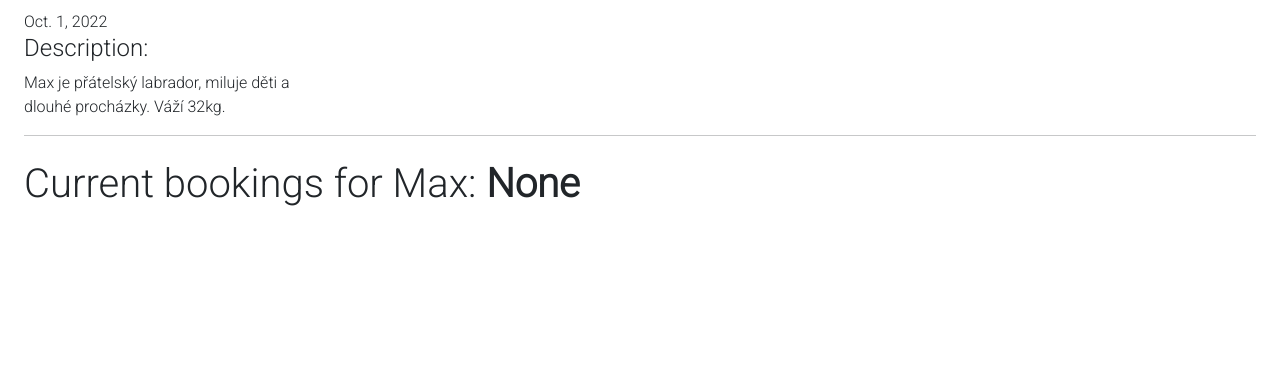
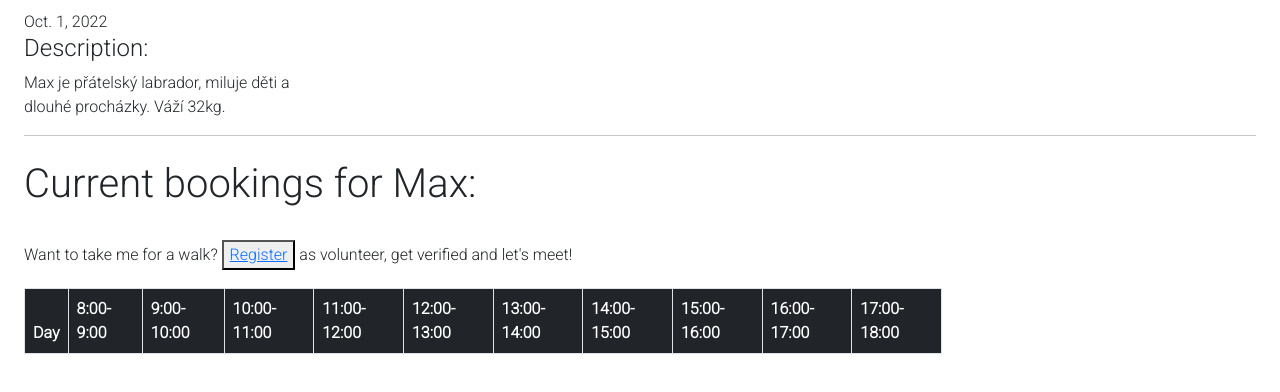
Before and after one commit to Dandys3900/IIS-Project, a Django app: page /bookanimal/1/ in a window 1280 px wide. Shown: the part 408-800 px from the top of the page. Run offline with Django 5.2, Linux system fonts and the light colour scheme; data comes from the database, SQL or seed files in the repository; tables that the repository leaves empty hold one stand-in row (values such as "Sample post"); grey boxes marked "Sample" are stand-in pictures; lists and menus that the app fills with data are empty.

Commit message:
wip booking

```diff
--- a/project/models.py
+++ b/project/models.py
@@ -141,9 +141,19 @@ class Walking(models.Model):
     class Meta:
         db_table = "Walking"
 
+    def delete(self, *args, **kwargs):
+        # Delete the related Reservation before deleting this instance
+        self.walk_id.delete()
+        super().delete(*args, **kwargs)
+
 class CheckUp(models.Model):
     checkup_id = models.OneToOneField(Reservation, primary_key=True, on_delete=models.CASCADE, db_column="reservationID")
     veterinarian = models.ForeignKey(CustomUser, on_delete=models.CASCADE, db_column="veterinarianID")
 
     class Meta:
         db_table = "CheckUp"
+
+    def delete(self, *args, **kwargs):
+        # Delete the related Reservation before deleting this instance
+        self.walk_id.delete()
+        super().delete(*args, **kwargs)
--- a/project/templates/animal_book.html
+++ b/project/templates/animal_book.html
@@ -49,32 +49,6 @@
             </h1>
             <br>
             <div class="row">
-                <!-- Timetable -->
-                {% if timetable %}
-                    <div class="col-md-9">
-                        <table class="table table-bordered">
-                            <thead>
-                                <tr>
-                                    <th>Day</th>
-                                    {% for hour in hours %}
-                                        <th>{{ hour }}:00-{{ hour|add:1 }}:00</th>
-                                    {% endfor %}
-                                </tr>
-                            </thead>
-                            <tbody>
-                                {% for key, values in timetable.items %}
-                                    <tr>
-                                        <td>{{ key.1 }} ({{ key.0 }})</td>
-                                        {% for value in values %}
-                                            <td style="background-color: {% if value %} red {% else %} green {% endif %};">
-                                            </td>
-                                        {% endfor %}
-                                    </tr>
-                                {% endfor %}
-                            </tbody>
-                        </table>
-                    </div>
-                {% endif %}
                 {% if user.userRole == "volunteer" %}
                     <!-- Reservation form -->
                     <div class="col-md-3">
@@ -93,12 +67,38 @@
                             </div>
                         </div>
                     </div>
-                {% elif not user %}
+                {% elif not user.is_authenticated %}
                     <br>
                     <br>
                     <label>
-                        Want to take me for walk? <button><a href="/register">Register</a></button> as volunteer, get verified and let's meet!
+                        Want to take me for a walk? <button><a href="/register">Register</a></button> as volunteer, get verified and let's meet!
                     </label>
+                {% endif %}
+                <!-- Timetable -->
+                {% if timetable %}
+                    <div class="col-md-9">
+                        <table class="table table-bordered">
+                            <thead>
+                                <tr>
+                                    <th>Day</th>
+                                    {% for hour in timetable.hours %}
+                                        <th>{{ hour }}:00-{{ hour|add:1 }}:00</th>
+                                    {% endfor %}
+                                </tr>
+                            </thead>
+                            <tbody>
+                                {% for day, hours in timetable.days.items %}
+                                    <tr>
+                                        <td>{{ day }}</td>
+                                        {% for hour in hours %}
+                                            <td style="background-color: {% if hour %} red {% else %} green {% endif %};">
+                                            </td>
+                                        {% endfor %}
+                                    </tr>
+                                {% endfor %}
+                            </tbody>
+                        </table>
+                    </div>
                 {% endif %}
             </div>
     </div>
--- a/project/views.py
+++ b/project/views.py
@@ -488,52 +488,27 @@ def verify_volunteer(request, volunteer_id):
         return redirect("volunteerslist")
 
 def animal_book(request, animal_id):
+    MIN_HOUR = 8
+    MAX_HOUR = 18
     try: # Get animal
         animal = Animal.objects.get(animal_id=animal_id)
     except Exception as e:
         messages.error(request, f"Error while booking animal: {e}")
-        return redirect("home")
+        return redirect("bookanimal", animal_id)
 
     form = BookAnimalForm(animal=animal, user=request.user)
-
-    # Get current date
-    today = date.today()
-    # Get all booking for selected animal (don't take past bookings)
-    bookings = Reservation.objects.filter(animal_id=animal, start_time__date__gte=today).order_by("start_time")
-
-    timetable = {}
-    for reservation in bookings:
-        book_date = str(reservation.start_time.date())
-        # Get day name from the reservation
-        day_name = reservation.start_time.strftime('%A')
-        # Use tuple (date, day_name) as dict key
-        key = (book_date, day_name)
-
-        # New date, init whole day for it
-        if key not in timetable:
-            timetable[key] = [None for _ in range(8, 18)]
-
-        # Add reservation
-        start_time = reservation.start_time.hour - 8
-        end_time   = reservation.end_time.hour - 8
-        # Shelter has opening hours from 8am - 5pm every day
-        if start_time in range(0, 10):
-            # If needed, handle multi-hours reservations
-            for book_time in range(start_time, end_time):
-                timetable[key][book_time] = reservation
-
+    timetable = create_timetable(animal, MIN_HOUR, MAX_HOUR)
     if request.method == "GET":
         # Render page
         return render(request, "animal_book.html", {
             "form"     : form,
             "animal"   : animal,
             "timetable": timetable,
-            "hours"    : list(range(8, 18))
         })
 
     if request.user and not request.user.verified: # Unverified volunteer
         messages.warning(request, "To take an animal for a walk, you need to be verified. Contact a carer to be verified.")
-        return redirect("home")
+        return redirect("bookanimal", animal_id)
 
     form = BookAnimalForm(data=request.POST, animal=animal, user=request.user)
     if not form.is_valid():
@@ -550,10 +525,9 @@ def animal_book(request, animal_id):
             "form"     : form,
             "animal"   : animal,
             "timetable": timetable,
-            "hours"    : list(range(8, 18))
         })
-    if form.cleaned_data["start_time"].replace(tzinfo=timezone.utc) > form.cleaned_data["end_time"].replace(tzinfo=timezone.utc):
-        messages.error(request, "Error while booking animal: Cannot book animal for a negative time.")
+    if form.cleaned_data["start_time"].replace(tzinfo=timezone.utc) >= form.cleaned_data["end_time"].replace(tzinfo=timezone.utc):
+        messages.error(request, "Error while booking animal: Cannot book animal for a negative or zero time.")
         # Reset given times and re-render
         form.data = form.data.copy()
         form.data["start_time"] = ""
@@ -563,10 +537,9 @@ def animal_book(request, animal_id):
             "form"     : form,
             "animal"   : animal,
             "timetable": timetable,
-            "hours"    : list(range(8, 18))
         })
-    if form.cleaned_data["start_time"].replace(tzinfo=timezone.utc).hour < 8 or form.cleaned_data["start_time"].replace(tzinfo=timezone.utc).hour > 17:
-        messages.error(request, "Error while booking animal: Shelter is open from 8am - 5pm.")
+    if form.cleaned_data["start_time"].replace(tzinfo=timezone.utc).hour < MIN_HOUR or form.cleaned_data["start_time"].replace(tzinfo=timezone.utc).hour > MAX_HOUR:
+        messages.error(request, f"Error while booking animal: Shelter is open from {MIN_HOUR}:00 - {MAX_HOUR}:00.")
         # Reset given times and re-render
         form.data = form.data.copy()
         form.data["start_time"] = ""
@@ -576,12 +549,11 @@ def animal_book(request, animal_id):
             "form"     : form,
             "animal"   : animal,
             "timetable": timetable,
-            "hours"    : list(range(8, 18))
         })
 
     form.save()
     messages.success(request, "Walk booked.")
-    return redirect("home")
+    return redirect("bookanimal", animal_id)
 
 def walk_list(request):
     role_required(request, ["carer", "volunteer"])
@@ -621,18 +593,22 @@ def walk_change_confirmation(request, walk_id, desired_confirmation):
 
 def walk_delete(request, walk_id):
     role_required(request, ["volunteer"])
-
     try: # Get walk to be edited
         walk = Walking.objects.get(walk_id=walk_id)
-        messages.success(request, "Walk booking deleted.")
     except Exception as e:
         messages.error(request, f"Error while deleting walk booking: {e}.")
+        return redirect("walklist")
+
+    # if walk.volunteer_id != request.user.user_id:
+    #     messages.error(request, "Cannot cancel a walk that does not belong to you.")
+    #     return redirect("walklist")
 
     if walk.walk_id.start_time < datetime.now().replace(tzinfo=timezone.utc):
         messages.error(request, "Cannot cancel an already finished/ongoing walk.")
         return redirect("walklist")
 
     walk.delete()
+    messages.success(request, "Walk booking deleted.")
     return redirect("walklist")
 
 ######################################################
@@ -686,3 +662,25 @@ def handle_registration(request, form, doLogin):
             return True
         messages.error(request, mark_safe(f"User <strong>{username}</strong> already exists!"))
     return False
+
+def create_timetable(animal, min_hour, max_hour):
+    # hours - hour range
+    # days - days with reservations
+    #   day - formatted day name + date
+    #       reservations - array of hours with state for each hour
+    timetable = {
+        "hours": range(min_hour, max_hour),
+        "days": {},
+    }
+    # Get all booking for selected animal (don't take past bookings)
+    reservations = Reservation.objects.filter(animal_id=animal, start_time__date__gte=date.today()).order_by("start_time")
+    for reservation in reservations:
+        day_key = f"{str(reservation.start_time.date())} ({reservation.start_time.strftime('%A')})"
+        # Make day empty if not exists
+        if not day_key in timetable["days"].keys():
+            timetable["days"][day_key] = [False for _ in range(min_hour, max_hour)]
+        # Fill the day hours with reservation times
+        for hour in range(min_hour, max_hour):
+            if hour >= reservation.start_time.hour and hour < reservation.end_time.hour:
+                timetable["days"][day_key][hour-min_hour] = True
+    return timetable
```
Also changed, not shown: project/templates/walk_list.html (+4 -6 lines).
